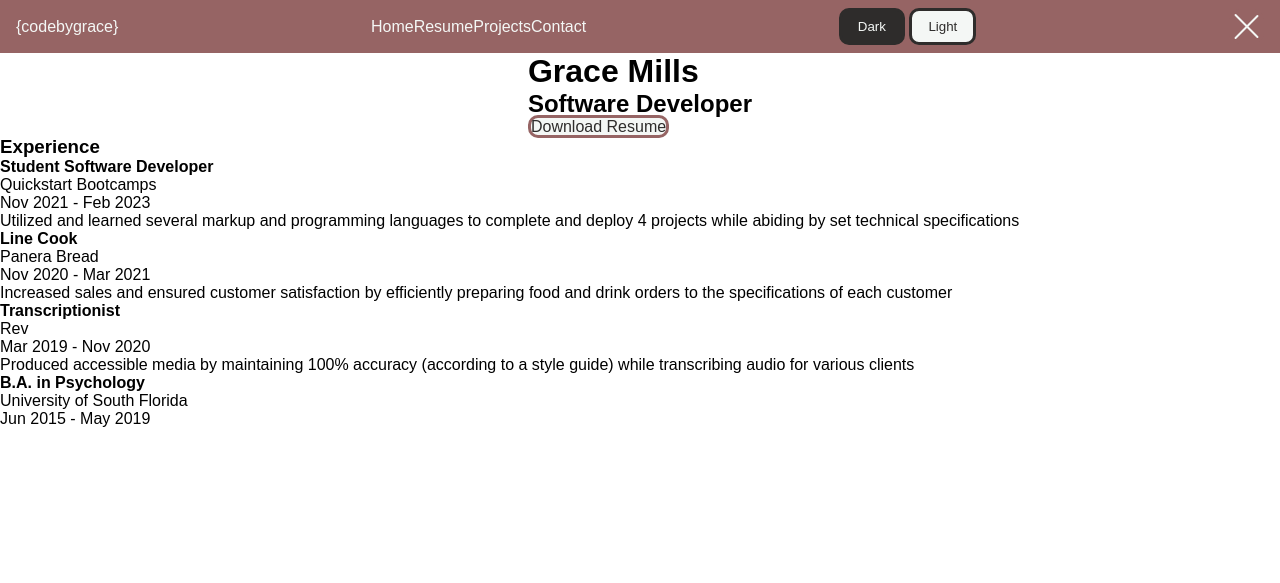
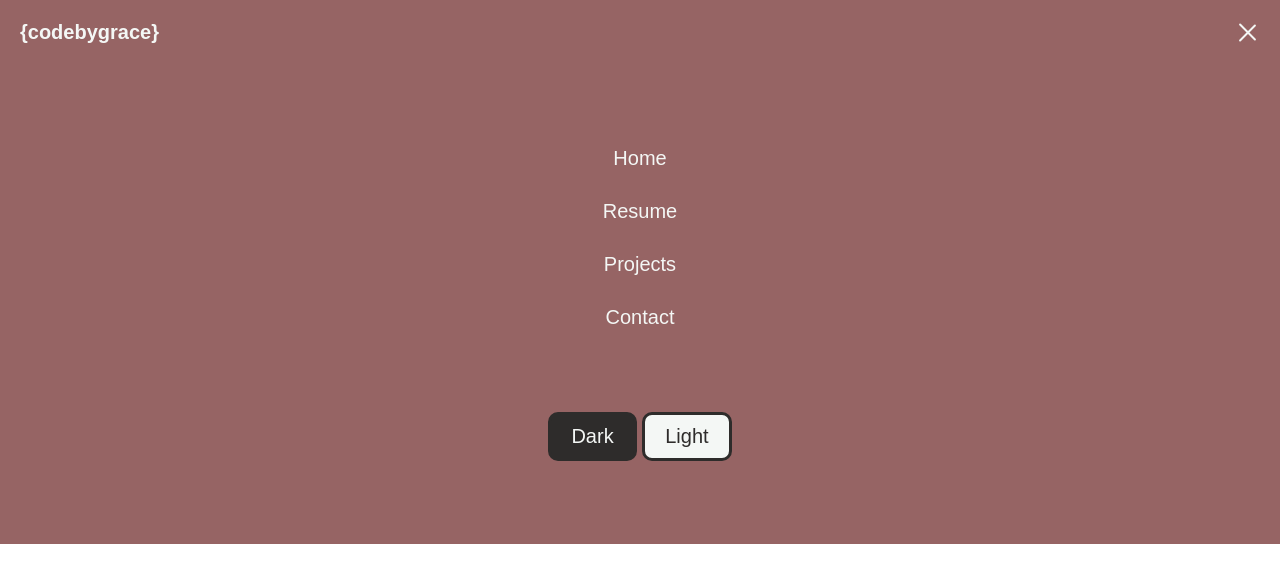
Before and after one commit to codebygrace/cbg-portfolio, a Django app: page /resume/ in a window 1280 px wide. Shown: the top 583 px of the page. Run offline with Django 4.2, Linux system fonts and the light colour scheme; some libraries are stand-ins or nearby versions; some web fonts are replaced.

Commit message:
fixed navbar dropdown styling

```diff
--- a/projects/static/css/main.css
+++ b/projects/static/css/main.css
@@ -3,6 +3,12 @@
     --secondary-color: rgb(150, 100, 100);
     --card-bg-color: rgb(255, 255, 255);
     --contrast-color: rgb(46, 44, 43);
+    --font-wgt-reg: 400;
+    --font-wgt-med: 500;
+    --font-wgt-semibold: 600;
+    --font-wgt-bold: 700;
+    --trans-all-2ms: all 0.2s ease-in-out;
+    --trans-all-4ms: all 0.4s ease-in-out;
 }
 
 html[data-theme='dark'] {
@@ -10,10 +16,6 @@ html[data-theme='dark'] {
     --secondary-color: rgb(218, 191, 191);
     --card-bg-color: rgb(25, 24, 23);
     --contrast-color: rgb(244, 247, 245);
-    --font-wgt-reg: 400;
-    --font-wgt-med: 500;
-    --font-wgt-semibold: 600;
-    --font-wgt-bold: 700;
 }
 
 
@@ -23,6 +25,7 @@ html[data-theme='dark'] {
     padding: 0;
     box-sizing: border-box;
     font-family: 'KoHo', sans-serif;
+    font-size: 20px;
 }
 
 ul {
@@ -68,6 +71,11 @@ button,
 
 /* NAVBAR */
 .navbar {
+    position: sticky;
+    top: 0;
+    left: 0;
+    width: 100vw;
+    height: 8vh;
     justify-content: space-between;
     background-color: var(--secondary-color);
     padding: 0.5rem 1rem;
@@ -75,14 +83,15 @@ button,
 
 .logo {
     color: var(--primary-color);
+    font-weight: var(--font-wgt-semibold);
 }
 
 .nav-item {
-    transition: all 0.2s ease-in-out;
+    transition: var(--trans-all-2ms);
 }
 
 .nav-item:hover {
-    transform: scale(110%);
+    transform: scale(115%);
 }
 
 .nav-link {
@@ -90,15 +99,37 @@ button,
     font-weight: var(--font-wgt-med);
 }
 
+.nav-drop {
+    flex-direction: column;
+    justify-content: space-evenly;
+    position: absolute;
+    top: 100%;
+    left: 0;
+    background-color: var(--secondary-color);
+    width: inherit;
+    height: 60vh;
+    transform: translateY(-115%);
+    z-index: 0;
+    transition: var(--trans-all-4ms);
+}
+
+.nav-list {
+    flex-direction: column;
+    gap: 1.5rem;
+}
+
+nav.open .nav-drop {
+    transform: translateY(0);
+}
+
 .theme-btn {
     border: 3px solid rgb(46, 44, 43);
-    transition: all 0.2s ease-in-out;
     padding: 0.5rem 1rem;
-    font-weight: var(--font-wgt-med);
+    transition: var(--trans-all-2ms);
 }
 
 .theme-btn:hover {
-    box-shadow: 0 0 15px rgb(0, 0, 0, 0.45);
+    scale: 105%;
 }
 
 .theme-btn-dark {
@@ -116,9 +147,9 @@ button,
     justify-content: space-evenly;
     align-items: center;
     border: 1px solid transparent;
-    width: 35px;
-    height: 35px;
-    transition: all .2s ease-in-out;
+    width: 25px;
+    height: 25px;
+    transition: var(--trans-all-2ms);
 }
 
 .menu-btn:hover {
@@ -129,7 +160,7 @@ button,
     border: 1.5px solid var(--primary-color);
     border-radius: 100px;
     width: 100%;
-    transition: all .4s ease-in-out;
+    transition: var(--trans-all-4ms);
 }
 
 nav.open .menu-bar {
@@ -155,6 +186,12 @@ nav.open .bar3 {
 .socials,
 .btn-container {
     flex-direction: column;
+    justify-content: space-evenly;
+}
+
+.index-container {
+    height: 92vh;
+    z-index: -1;
 }
 
 .iconify {
--- a/projects/templates/base.html
+++ b/projects/templates/base.html
@@ -22,8 +22,9 @@
 </head>
 <body>
     <nav class="navbar open flex">
-        <a href="{% url 'index' %}" class="logo font-wgt-semibold">{codebygrace}</a>
+        <a href="{% url 'index' %}" class="logo">{codebygrace}</a>
 
+        <div class="nav-drop flex">
             <ul class="nav-list flex">
                 <li class="nav-item">
                     <a href="{% url 'index' %}" class="nav-link">Home</a>
@@ -43,6 +44,7 @@
                 <button class="theme-btn theme-btn-dark">Dark</button>
                 <button class="theme-btn theme-btn-light">Light</button>
             </div>
+        </div>
 
         <button class="menu-btn flex">
             <span class="menu-bar bar1"></span>
```
Lines whose indentation alone changed are shown as unchanged.
